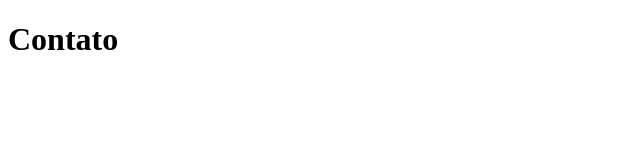
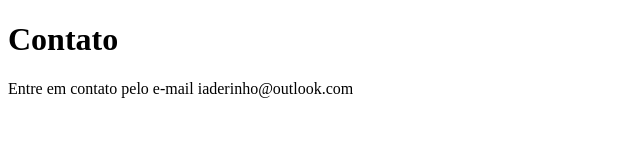
Before and after one commit to davidade300/Sistema-de-cadastro, a plain HTML site: page Contato.html in a window 1280 px wide. Shown: the whole page, without its empty margins (0-640 px from the left). Drawn offline with Linux system fonts and the light colour scheme.

Commit message:
adicionado e-mail de contato

```diff
--- a/Contato.html
+++ b/Contato.html
@@ -7,5 +7,6 @@
 </head>
 <body>
     <h1>Contato</h1>
+    <p>Entre em contato pelo e-mail iaderinho@outlook.com</p>
 </body>
 </html>
```
